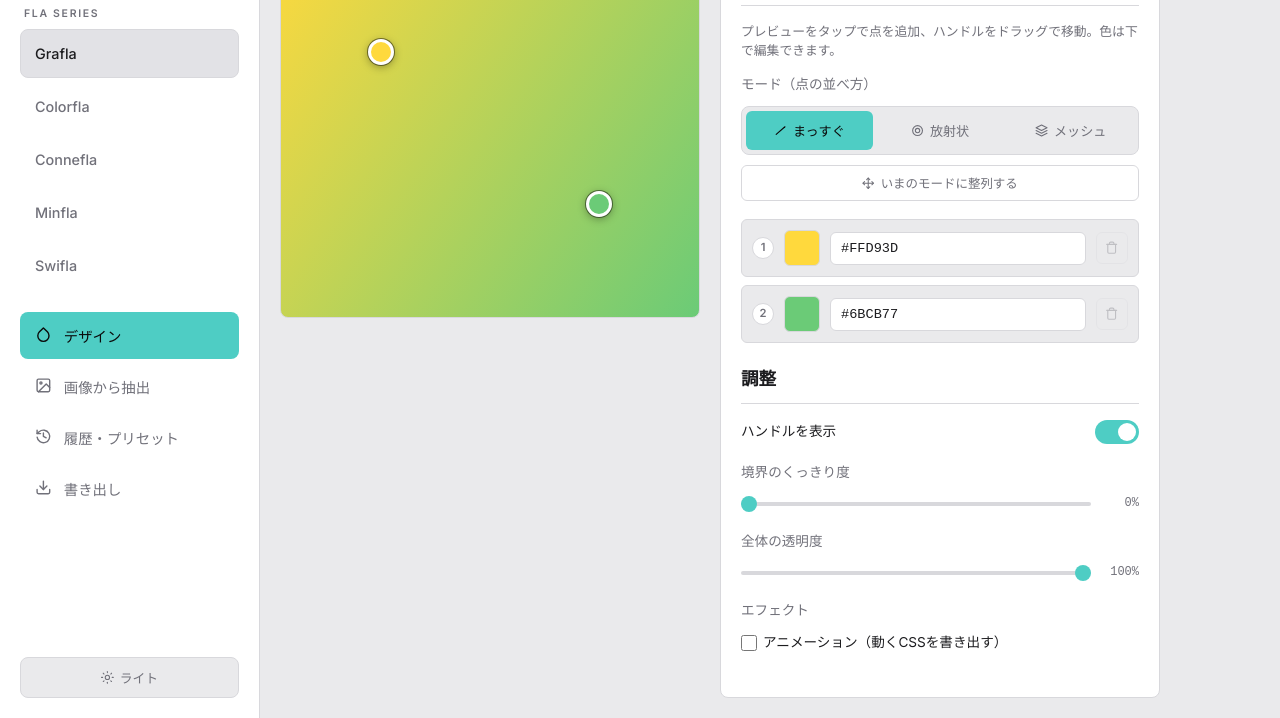
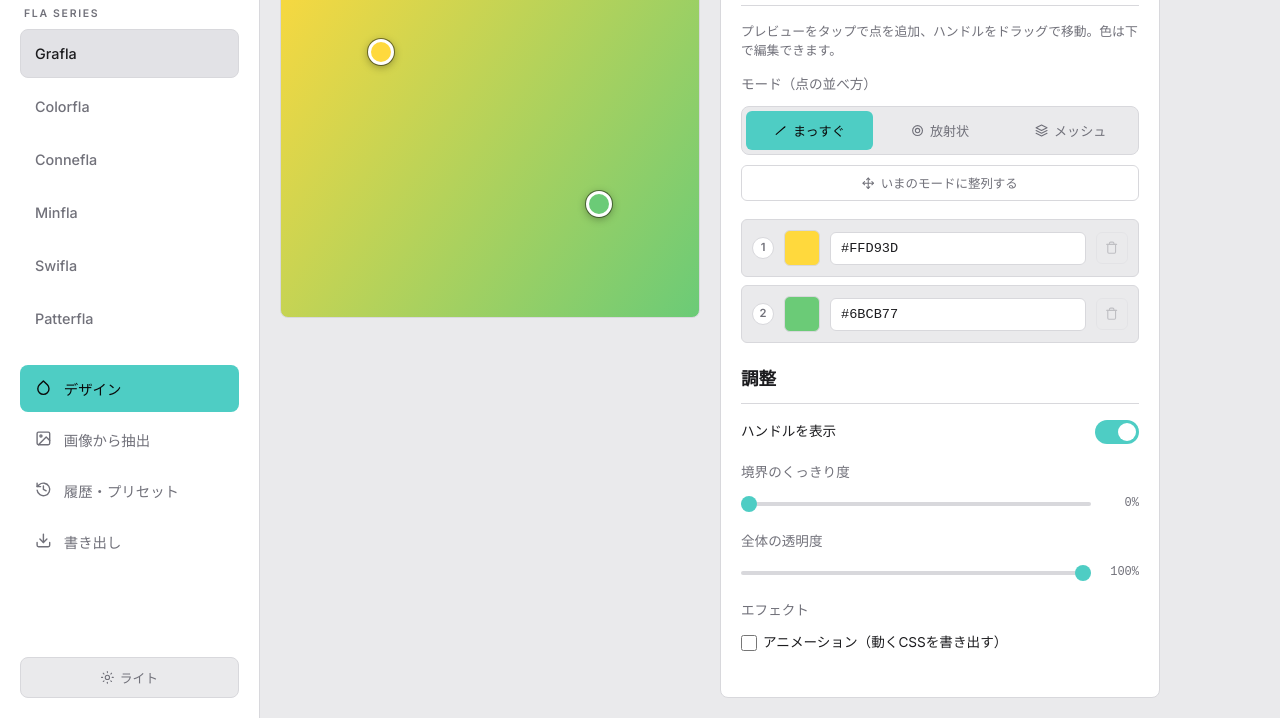
Before and after one commit to 60mm60-ops/grafla, a plain HTML site: page index.html in a window 1280 px wide. Shown: the part 82-800 px from the top of the page. Drawn offline with nearby package versions, Linux system fonts and the light colour scheme.

Commit message:
Grafla: add Patterfla to fla switcher

```diff
--- a/index.html
+++ b/index.html
@@ -687,6 +687,7 @@
                 <a class="nav-btn" href="https://colorfla-au5j.vercel.app">Connefla</a>
                 <a class="nav-btn" href="https://minfla.vercel.app">Minfla</a>
                 <a class="nav-btn" href="https://swifla.vercel.app">Swifla</a>
+                <a class="nav-btn" href="https://patterfla.vercel.app">Patterfla</a>
             </nav>
             <nav class="main-nav">
                 <button class="nav-btn active" data-target="panel-design"><span class="nav-ic" data-ic="droplet"></span><span>デザイン</span></button>
@@ -1850,6 +1851,7 @@
   <a href="https://colorfla-au5j.vercel.app">Connefla</a>
   <a href="https://minfla.vercel.app">Minfla</a>
   <a href="https://swifla.vercel.app">Swifla</a>
+  <a href="https://patterfla.vercel.app">Patterfla</a>
 </nav>
 
 <style>
```
